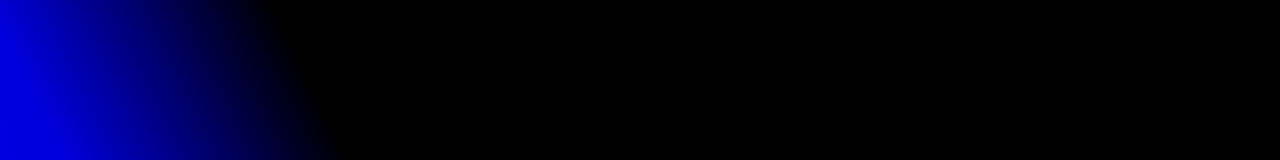
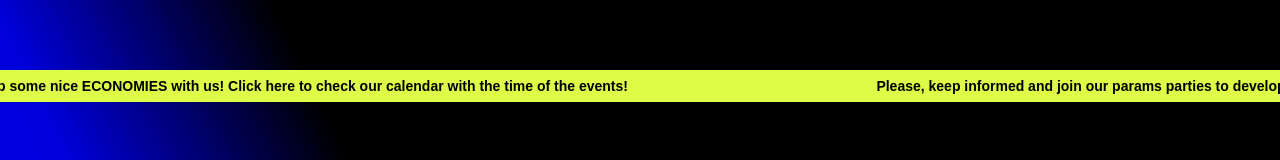
Before and after one commit to CommonsBuild/commons-config-frontend, a Next.js app: page /config/1 in a window 1280 px wide. Shown: the part 698-858 px from the top of the page. Built offline with nearby package versions, Linux system fonts and the light colour scheme; no server answers; a web font is replaced by a local one.

Commit message:
feat: footer with join param party link

```diff
--- a/src/pages/_app.tsx
+++ b/src/pages/_app.tsx
@@ -35,6 +35,24 @@ function App({ Component, pageProps }: AppPropsWithLayout) {
               <ConvictionVotingProvider>
                 {router.pathname.match('/config/[0-9]') && <Navbar />}
                 <Component {...pageProps} />
+                {router.pathname.match('/config/[0-9]') && (
+                  <footer className="fixed bottom-0 flex justify-center items-center bg-neon w-full h-8">
+                    <div className="marquee">
+                      <div>
+                        <span className="font-bj font-bold text-sm px-16">
+                          Please, keep informed and join our params parties to
+                          develop some nice ECONOMIES with us! Click here to
+                          check our calendar with the time of the events!
+                        </span>
+                        <span className="font-bj font-bold text-sm px-16">
+                          Please, keep informed and join our params parties to
+                          develop some nice ECONOMIES with us! Click here to
+                          check our calendar with the time of the events!
+                        </span>
+                      </div>
+                    </div>
+                  </footer>
+                )}
               </ConvictionVotingProvider>
             </TaoVotingProvider>
           </ABCProvider>
--- a/src/styles/global.css
+++ b/src/styles/global.css
@@ -91,28 +91,6 @@
 .chart-grid {
   grid-template-rows: 1fr 2rem;
   grid-template-columns: 2rem 1fr;
-}
-
-.rotate-chart-axis {
-  padding-top: 47%;
-}
-
-@media only screen and (max-width: 1440px) {
-  .rotate-chart-axis {
-    padding-top: calc(50% - 64px);
-  }
-}
-
-@media only screen and (max-width: 1366px) {
-  .rotate-chart-axis {
-    padding-top: calc(50% - 72px);
-  }
-}
-
-@media only screen and (max-width: 1280px) {
-  .rotate-chart-axis {
-    padding-top: calc(50% - 80px);
-  }
 }
 
 .abc-chart {
@@ -256,6 +234,29 @@
   right: -16px;
 }
 
+.marquee {
+  display: block;
+  width: 200%;
+
+  position: absolute;
+  overflow: hidden;
+  animation: marquee 15s linear infinite;
+}
+
+.marquee span {
+  float: left;
+  width: 50%;
+}
+
+@keyframes marquee {
+  0% {
+    left: 0;
+  }
+  100% {
+    left: -100%;
+  }
+}
+
 html {
   font-size: 10px;
 }
```
